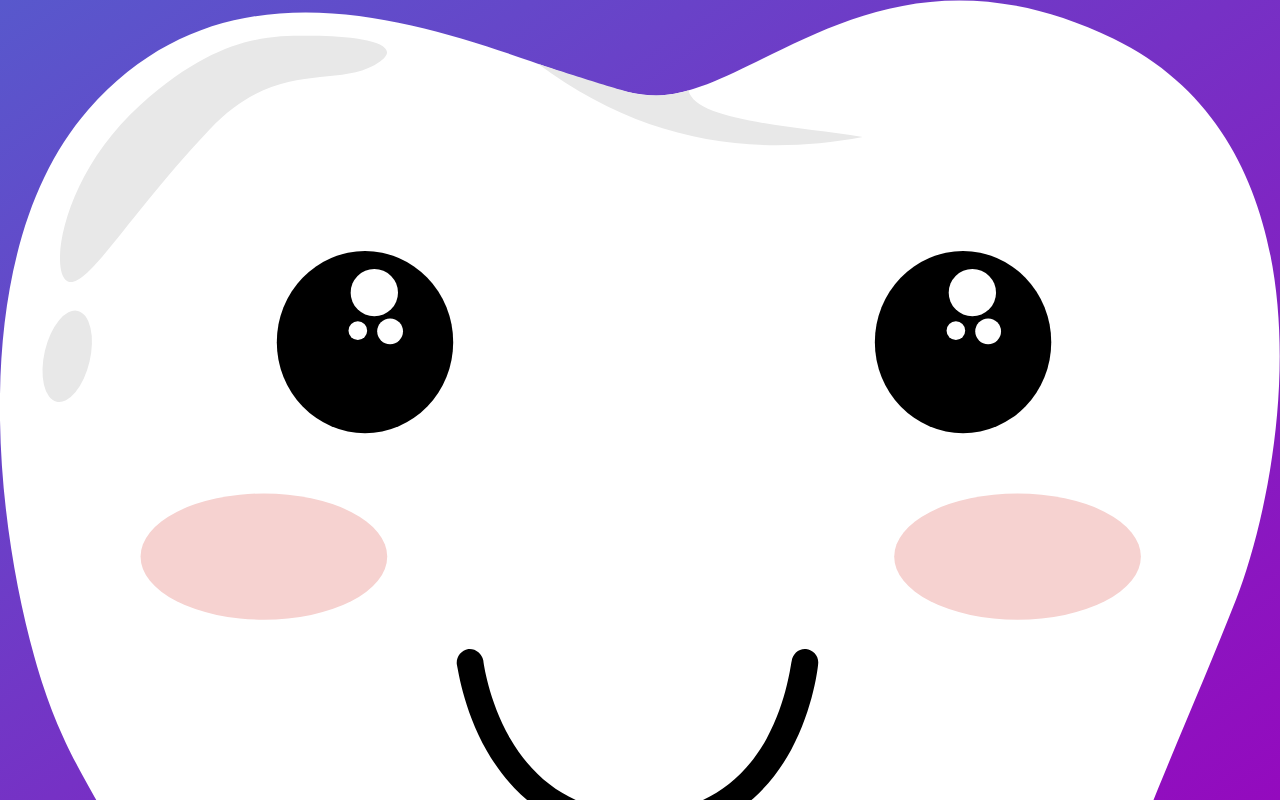
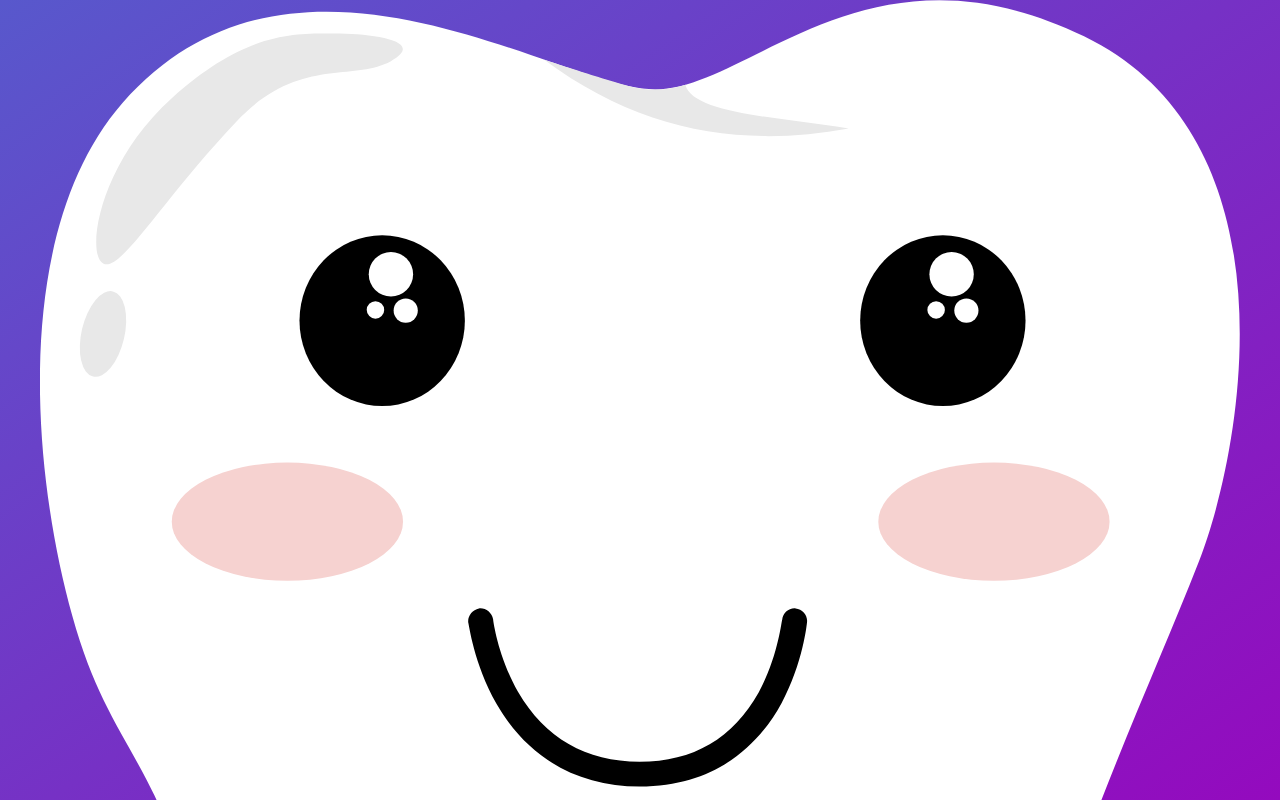
Before and after one commit to FTH-EGC/App-Clientes, a React (Create React App) app: page / in a window 1280 px wide. Shown: the top 800 px of the page. Built offline with nearby package versions, Linux system fonts and the light colour scheme.

Commit message:
Agregando Emotion, Agregando estilos generales en index.css

```diff
--- a/package.json
+++ b/package.json
@@ -3,6 +3,8 @@
   "version": "0.1.0",
   "private": true,
   "dependencies": {
+    "@emotion/core": "^11.0.0",
+    "@emotion/styled": "^11.0.0",
     "@testing-library/jest-dom": "^5.11.6",
     "@testing-library/react": "^11.2.2",
     "@testing-library/user-event": "^12.6.0",
--- a/src/components/Header.js
+++ b/src/components/Header.js
@@ -1,5 +1,6 @@
 import React from 'react'
 import Diente from '../assets/img/Diente.svg';
+import styled from '@emotion/styled';
 
 const Header = () => {
     return (
--- a/src/index.css
+++ b/src/index.css
@@ -11,3 +11,13 @@ body{
   background-attachment: fixed;
   font-family: 'Roboto', sans-serif;
 }
+.contenedor{
+  max-width: 90%;
+  margin: 0 auto;
+}
+@media (min-width: 768px){
+    .contenedor{
+      max-width: 1200px;
+      margin: 0 auto;
+    }
+}
```
Also changed, not shown: 2 other files (tests, documents, lock files or other folders).
